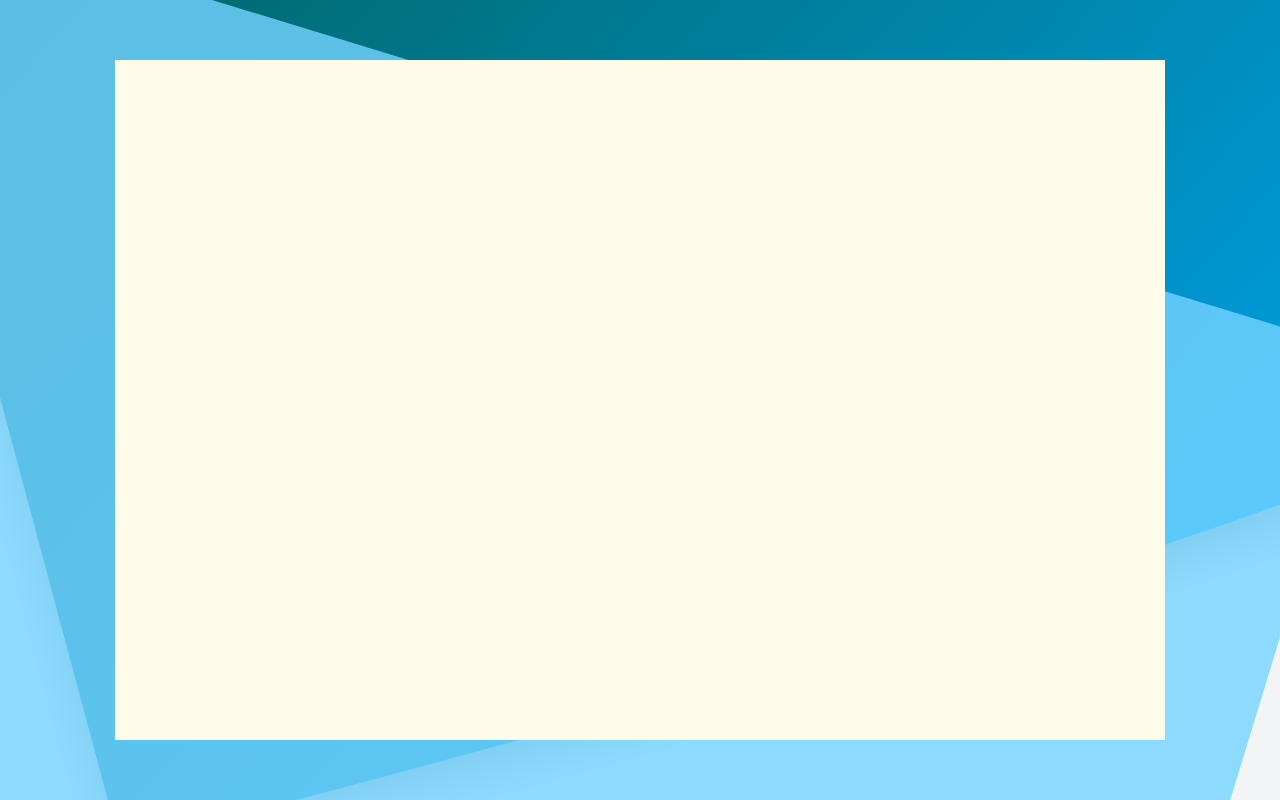
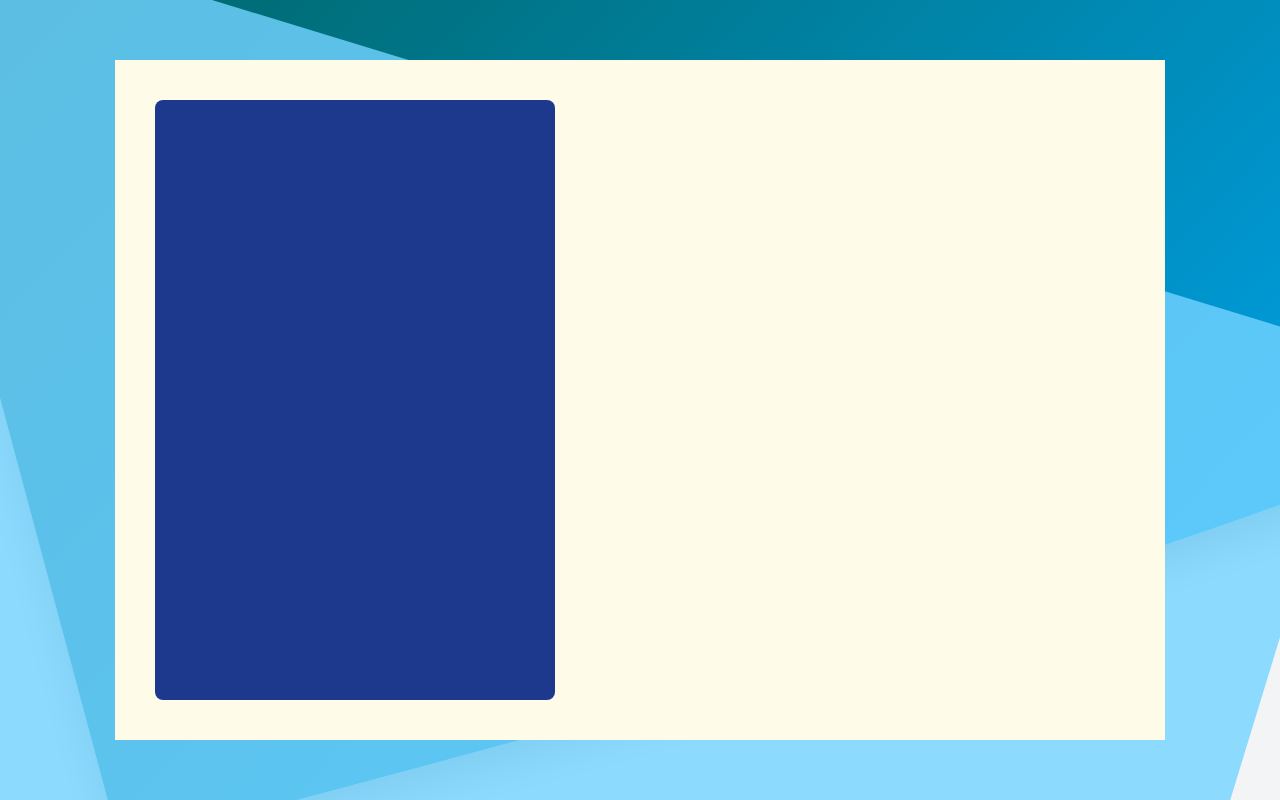
Before and after one commit to yashodha-gunawardana/RAD-coursework-FE, a React (Vite) app: page / in a window 1280 px wide. Built offline with nearby package versions, Linux system fonts and the light colour scheme.

Commit message:
add left panel with flexed width, dark background,rounded corners, and centered  content

```diff
--- a/src/pages/LoginRegister.tsx
+++ b/src/pages/LoginRegister.tsx
@@ -146,6 +146,10 @@ export default function LoginRegister() {
                         shadow-[0_15px_45px_rgba(0,0,0,0,3)]
                         rounded-x1 overflow-hidden bg-yellow-50 p-10 z-10">
 
+            {/* left panel */}
+            <div className="flex-none w-[400px] relative mr-4 rounded-lg
+                            overflow-hidden bg-blue-900 flex justify-center items-center">
+            </div>
         </div>
 
     </div>
```
